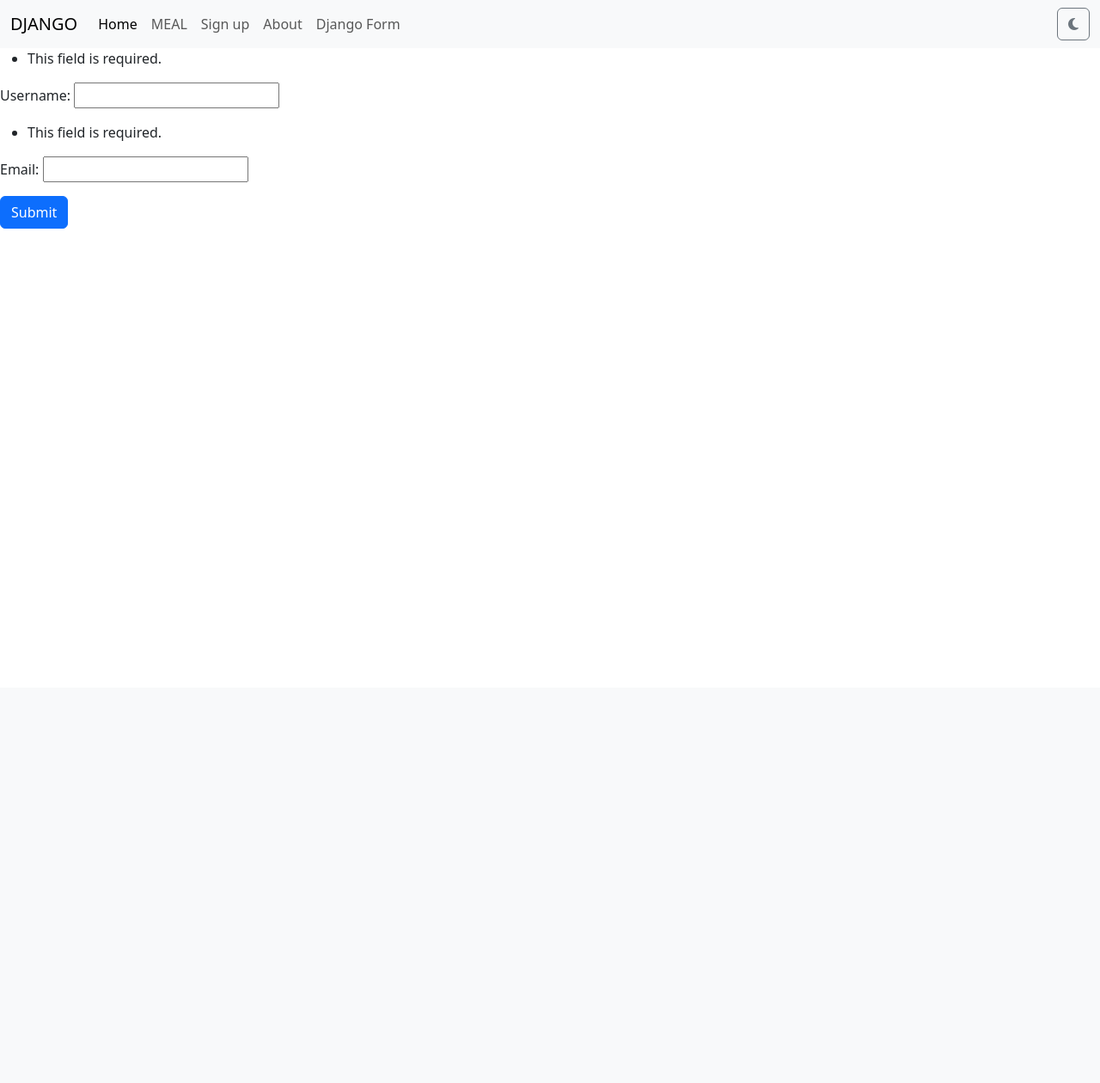
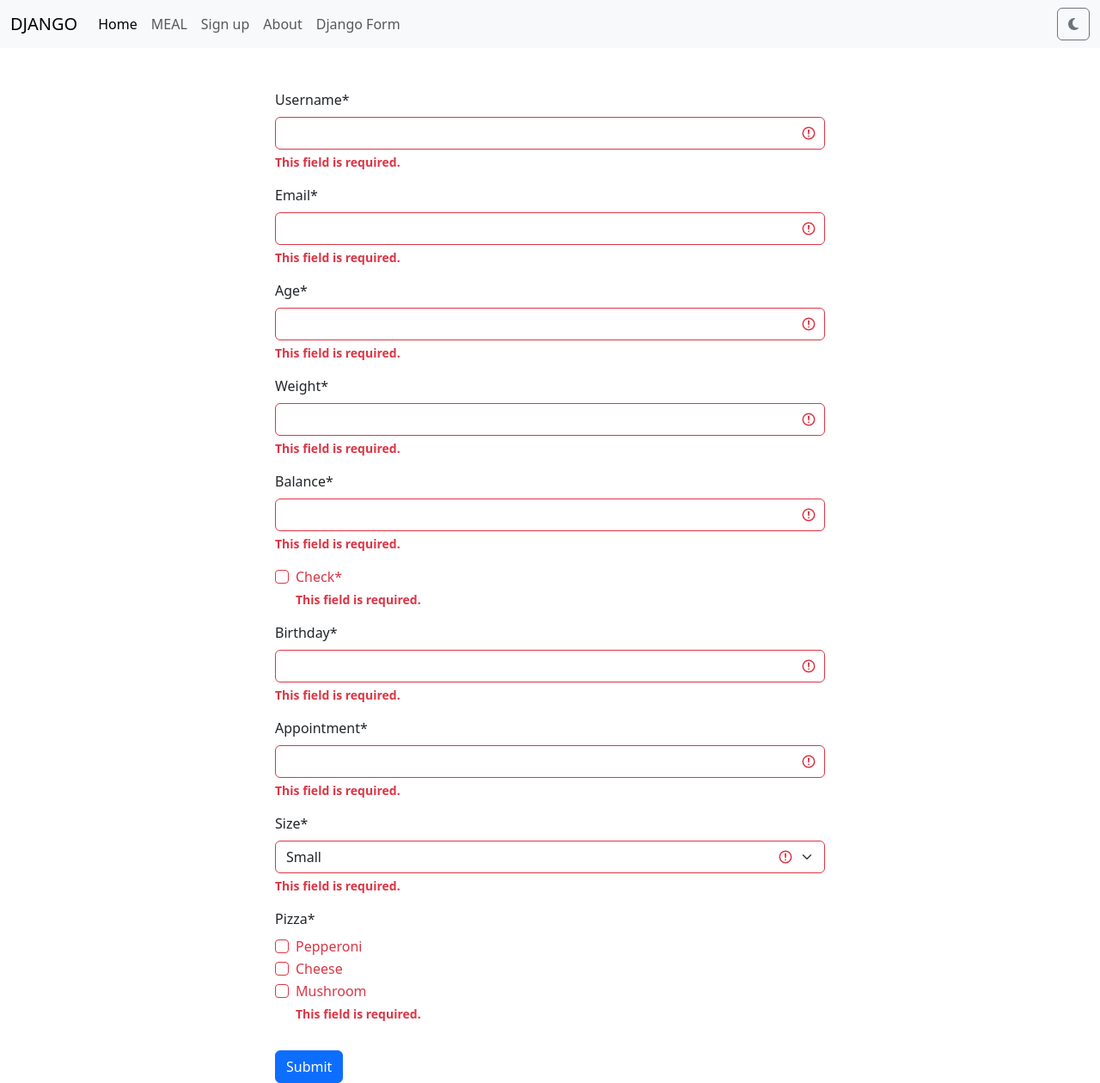
Before and after one commit to Hasan9955/django-practice, a Django app: page /first_app/django_form/ in a window 1280 px wide. Shown: the whole page at 86% size. Before the commit the page ends 266 px from the top, so only its background shows below. Run offline with Django 5.2, Linux system fonts and the light colour scheme; some libraries are stand-ins or nearby versions.

Commit message:
python form api

```diff
--- a/practice_project_2/first_app/forms.py
+++ b/practice_project_2/first_app/forms.py
@@ -3,3 +3,13 @@ from django import forms
 class contactForm(forms.Form):
     name = forms.CharField(label="Username")
     email = forms.EmailField(label="Email")
+    age = forms.IntegerField(label="Age")
+    weight = forms.FloatField(label="Weight")
+    balance = forms.DecimalField(label="Balance")
+    check = forms.BooleanField(label="Check")
+    birthday = forms.DateField(label="Birthday")
+    appointment = forms.DateTimeField(label="Appointment")
+    CHOICES = [("S", "Small"), ("M", "Medium"), ("L", "Large")]
+    size = forms.ChoiceField(label="Size", choices=CHOICES)
+    meal = [("p", 'Pepperoni'), ('c', 'Cheese'), ('m', 'Mushroom')]
+    pizza = forms.MultipleChoiceField(label="Pizza", choices=meal, widget=forms.CheckboxSelectMultiple)
--- a/practice_project_2/first_app/templates/djangoform.html
+++ b/practice_project_2/first_app/templates/djangoform.html
@@ -1,10 +1,12 @@
 {% extends 'base.html' %}
 
 {% block content %}
-  <form method="post">
+
+{% load crispy_forms_tags %}
+  <form method="post" style="width:50%; height:500px; margin:auto;" class="pt-5">
     {% csrf_token %}
 
-    {{ form.as_p }}
+    {{ form | crispy }}
 
     <button type="submit" class="btn btn-primary">Submit</button>
   </form>
--- a/practice_project_2/practice_project_2/settings.py
+++ b/practice_project_2/practice_project_2/settings.py
@@ -37,8 +37,14 @@ INSTALLED_APPS = [
     'django.contrib.sessions',
     'django.contrib.messages',
     'django.contrib.staticfiles',
+    "crispy_forms",
+    "crispy_bootstrap5",
     'first_app',
 ]
+
+CRISPY_ALLOWED_TEMPLATE_PACKS = "bootstrap5"
+
+CRISPY_TEMPLATE_PACK = "bootstrap5"
 
 MIDDLEWARE = [
     'django.middleware.security.SecurityMiddleware',
```
